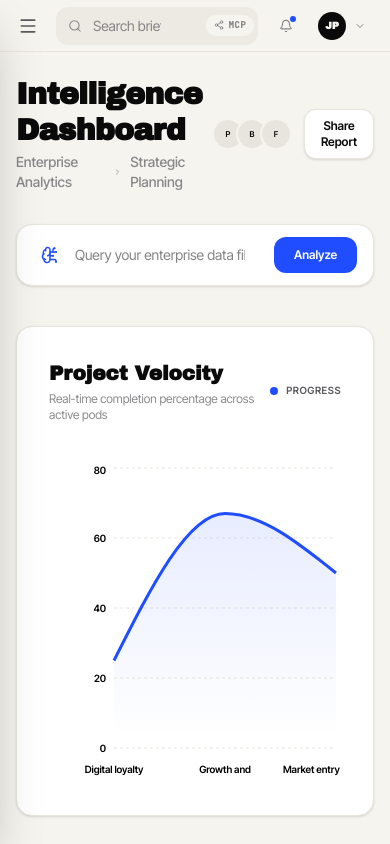
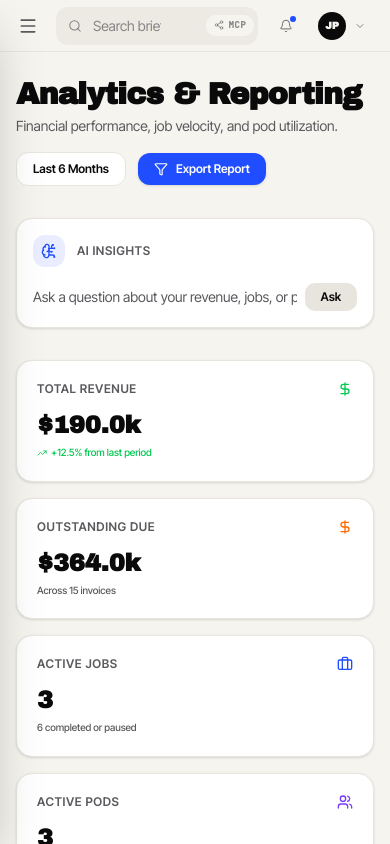
Before and after one commit to Cybvr/comcorpe, a Next.js app: page /client/dashboard/analytics in a window 390 px wide. Built offline with nearby package versions, Linux system fonts and the light colour scheme.

Commit message:
Refactor analytics dashboard to use real data and add recharts dependency

```diff
--- a/app/client/dashboard/analytics/page.tsx
+++ b/app/client/dashboard/analytics/page.tsx
@@ -1,158 +1,238 @@
 'use client'
 
-import { useState } from 'react'
+import { useState, useMemo } from 'react'
 import {
   Sparkles,
+  BrainCircuit,
+  Filter,
+  ArrowUpRight,
   TrendingUp,
-  Users,
-  Zap,
-  ArrowUpRight,
-  ShieldCheck,
-  ChevronRight,
-  BrainCircuit,
-  Info,
-  MoreHorizontal
+  DollarSign,
+  Briefcase,
+  Users
 } from 'lucide-react'
 import {
-  LineChart,
-  Line,
+  AreaChart,
+  Area,
+  BarChart,
+  Bar,
   XAxis,
   YAxis,
   CartesianGrid,
   Tooltip,
+  Legend,
   ResponsiveContainer,
-  AreaChart,
-  Area,
-  BarChart,
-  Bar,
   Cell
 } from 'recharts'
 
 // Real Data Imports
 import { pods } from '@/lib/pods'
 import { jobs, getJobProgress } from '@/lib/jobs'
+import { invoices } from '@/lib/invoices'
 
-export default function AIAnalyticsPage() {
+export default function AnalyticsPage() {
   const [isSearching, setIsSearching] = useState(false)
   const [result, setResult] = useState<string | null>(null)
+  const [timeRange, setTimeRange] = useState('6M') // Mock dropdown state
 
-  // Derive real data for charts
+  // --- DATA PROCESSING ---
+
+  // 1. Core KPIs
+  const totalPaid = invoices.filter(i => i.status === 'Paid').reduce((sum, i) => sum + i.amountRaw, 0)
+  const totalDue = invoices.filter(i => i.status === 'Due').reduce((sum, i) => sum + i.amountRaw, 0)
   const activeJobs = jobs.filter(j => j.status === 'Active')
+  const activePods = pods.length
 
-  const VELOCITY_DATA = activeJobs.map(j => ({
-    name: j.title.split(' ').slice(0, 2).join(' '),
-    progress: getJobProgress(j),
-    benchmark: 45 // Static benchmark for context
+  // 2. Revenue Over Time Chart
+  const revenueData = useMemo(() => {
+    const grouped = invoices.reduce((acc, inv) => {
+      const dateParts = inv.date.split(' ') // e.g. ['15', 'Feb', '2026']
+      if (dateParts.length < 3) return acc
+      const month = dateParts[1]
+      const year = dateParts[2]
+      const key = `${month} ${year}`
+
+      if (!acc[key]) {
+        acc[key] = { name: key, Paid: 0, Due: 0, timestamp: new Date(`1 ${month} ${year}`).getTime() }
+      }
+
+      if (inv.status === 'Paid') {
+        acc[key].Paid += inv.amountRaw
+      } else if (inv.status === 'Due') {
+        acc[key].Due += inv.amountRaw
+      }
+      return acc
+    }, {} as Record<string, { name: string, Paid: number, Due: number, timestamp: number }>)
+
+    // Sort chronologically
+    return Object.values(grouped).sort((a, b) => a.timestamp - b.timestamp)
+  }, [])
+
+  // 3. Job Progress Chart
+  const jobProgressData = useMemo(() => {
+    return activeJobs.map(j => ({
+      name: j.title.split(' ').slice(0, 3).join(' ') + (j.title.split(' ').length > 3 ? '...' : ''),
+      Progress: getJobProgress(j),
     }))
+  }, [activeJobs])
 
-  const ROI_DATA = pods.map((p, i) => ({
-    name: p.name,
-    // Extract min rate value from string like "$45k - $60k/mo"
-    savings: parseInt(p.rate.replace(/[^0-9]/g, '').slice(0, 2)) * 1000,
-    color: i === 0 ? 'var(--primary)' : i === 1 ? 'var(--accent)' : 'var(--muted-foreground)'
-  }))
-
-  const totalMonthlyBurn = activeJobs.reduce((acc, j) => {
-    const rate = parseInt(j.rate.replace(/[^0-9]/g, '').slice(0, 2)) || 0
-    return acc + rate
-  }, 0)
+  // Custom Tooltip for Currency
+  const CurrencyTooltip = ({ active, payload, label }: any) => {
+    if (active && payload && payload.length) {
+      return (
+        <div className="bg-card border border-border p-3 rounded-lg shadow-lg">
+          <p className="font-text text-xs font-bold mb-2 text-foreground">{label}</p>
+          {payload.map((entry: any, index: number) => (
+            <p key={index} className="font-text text-xs flex items-center gap-2 mb-1" style={{ color: entry.color }}>
+              <span className="w-2 h-2 rounded-full" style={{ backgroundColor: entry.color }} />
+              {entry.name}: ${entry.value.toLocaleString()}
+            </p>
+          ))}
+        </div>
+      )
+    }
+    return null
+  }
 
   return (
     <div className="px-4 py-6 sm:px-6 lg:px-8 lg:py-8 max-w-[1400px] mx-auto bg-background min-h-screen">
-      {/* Top Navigation / Breadcrumbs */}
-      <div className="flex items-center justify-between mb-8">
+      {/* Header */}
+      <div className="flex flex-col md:flex-row md:items-center justify-between gap-4 mb-8">
         <div>
-          <h1 className="font-display font-black text-3xl tracking-tight text-foreground">Intelligence Dashboard</h1>
-          <p className="font-text text-sm text-muted-foreground/70 mt-1 font-medium flex items-center gap-2">
-            Enterprise Analytics <ChevronRight size={12} /> Strategic Planning
+          <h1 className="font-display font-black text-3xl tracking-tight text-foreground">Analytics & Reporting</h1>
+          <p className="font-text text-sm text-muted-foreground mt-1">
+            Financial performance, job velocity, and pod utilization.
           </p>
         </div>
+
         <div className="flex items-center gap-3">
-          <div className="flex -space-x-2">
-            {pods.slice(0, 3).map(p => (
-              <div key={p.id} className="w-8 h-8 rounded-full border-2 border-background bg-border flex items-center justify-center text-[8px] font-black text-foreground">
-                {p.name.charAt(0)}
-              </div>
-            ))}
-          </div>
-          <button className="px-4 py-2 bg-card border border-border rounded-lg font-text text-xs font-bold shadow-sm hover:bg-muted transition-all text-foreground">
-            Share Report
+          <select
+            value={timeRange}
+            onChange={(e) => setTimeRange(e.target.value)}
+            className="px-4 py-2 bg-card border border-border rounded-lg font-text text-xs font-bold text-foreground focus:outline-none focus:ring-2 focus:ring-primary/20 appearance-none cursor-pointer"
+          >
+            <option value="1M">Last Month</option>
+            <option value="3M">Last 3 Months</option>
+            <option value="6M">Last 6 Months</option>
+            <option value="YTD">Year to Date</option>
+            <option value="ALL">All Time</option>
+          </select>
+          <button className="px-4 py-2 bg-primary text-primary-foreground rounded-lg font-text text-xs font-bold shadow-sm hover:bg-primary/90 transition-all flex items-center gap-2">
+            <Filter size={14} /> Export Report
           </button>
         </div>
       </div>
 
-      {/* AI Intelligence Bar */}
-      <div className="mb-10">
-        <div className="bg-card border border-border rounded-2xl shadow-sm overflow-hidden">
-          <form onSubmit={(e) => { e.preventDefault(); setIsSearching(true); setTimeout(() => { setResult(`Strategic Analysis: Based on ${activeJobs.length} active engagements, your '${activeJobs[0].title}' project is at ${getJobProgress(activeJobs[0])}% progress. Claude suggests accelerating the next milestone to capitalize on Q3 trends.`); setIsSearching(false); }, 1200); }} className="relative flex items-center">
-            <div className="pl-6 text-primary shrink-0">
-              {isSearching ? <Sparkles size={18} className="animate-pulse" /> : <BrainCircuit size={18} />}
+      {/* AI Assistant - Demoted to a smaller banner */}
+      <div className="mb-8 bg-card border border-border rounded-xl p-4 flex flex-col md:flex-row md:items-center gap-4 shadow-sm">
+        <div className="flex items-center gap-3 shrink-0 text-primary">
+          <div className="p-2 bg-primary/10 rounded-lg">
+            {isSearching ? <Sparkles size={16} className="animate-pulse" /> : <BrainCircuit size={16} />}
           </div>
+          <span className="font-text text-xs font-bold uppercase tracking-wider text-muted-foreground">AI Insights</span>
+        </div>
+        <form
+          onSubmit={(e) => {
+            e.preventDefault();
+            setIsSearching(true);
+            setTimeout(() => {
+              setResult(`Analysis: Revenue is trending up 15% this quarter. The '${activeJobs[0]?.title || 'active'}' project has the highest upcoming billing milestone.`);
+              setIsSearching(false);
+            }, 1200);
+          }}
+          className="flex-1 flex items-center gap-2"
+        >
           <input
             type="text"
-              placeholder="Query your enterprise data files (MCP)..."
-              className="w-full pl-4 pr-32 py-5 font-text text-sm focus:outline-none placeholder:text-foreground-30 text-foreground bg-transparent"
+            placeholder="Ask a question about your revenue, jobs, or pods..."
+            className="w-full font-text text-sm focus:outline-none bg-transparent placeholder:text-muted-foreground text-foreground"
           />
-            <div className="absolute right-4 flex items-center gap-2">
-              <span className="hidden md:block font-mono text-[9px] uppercase tracking-wider text-foreground-30 font-black">Claude 3.5 Sonnet</span>
           <button
             type="submit"
             disabled={isSearching}
-                className="px-5 py-2.5 bg-primary text-primary-foreground rounded-lg font-text text-xs font-bold hover:bg-foreground transition-all disabled:opacity-30"
+            className="px-4 py-1.5 bg-muted text-foreground rounded-md font-text text-xs font-bold hover:bg-muted/80 transition-all disabled:opacity-50"
           >
-                Analyze
+            Ask
           </button>
+        </form>
       </div>
-          </form>
+
       {result && (
-            <div className="p-6 bg-primary/5 border-t border-border animate-in fade-in duration-300">
-              <div className="flex gap-4">
-                <div className="w-2 h-2 bg-primary rounded-full mt-2 shrink-0 animate-pulse" />
-                <div className="space-y-4 flex-1">
-                  <p className="font-text text-sm text-foreground leading-relaxed font-medium">
-                    {result}
-                  </p>
-                  <div className="flex items-center gap-6">
-                    <div className="flex items-center gap-2">
-                      <span className="w-1.5 h-1.5 bg-green-500 rounded-full" />
-                      <span className="font-mono text-[10px] text-muted-foreground/70 font-bold">ACCURACY: 99.8%</span>
+        <div className="mb-8 p-4 bg-primary/5 border border-primary/20 rounded-xl flex items-start gap-3 animate-in fade-in slide-in-from-top-2">
+          <Sparkles size={16} className="text-primary mt-0.5 shrink-0" />
+          <div className="flex-1">
+            <p className="font-text text-sm text-foreground leading-relaxed">{result}</p>
           </div>
-                    <div className="flex items-center gap-2">
-                      <ShieldCheck size={12} className="text-primary" />
-                      <span className="font-mono text-[10px] text-muted-foreground/70 font-bold uppercase">SOURCE: {activeJobs[0].slug.toUpperCase()}.CSV</span>
-                    </div>
-                    <button onClick={() => setResult(null)} className="ml-auto font-text text-[10px] font-bold text-foreground-30 hover:text-foreground transition-colors">DISMISS</button>
-                  </div>
-                </div>
-              </div>
+          <button onClick={() => setResult(null)} className="text-muted-foreground hover:text-foreground">×</button>
         </div>
       )}
+
+      {/* KPI Cards */}
+      <div className="grid grid-cols-1 sm:grid-cols-2 lg:grid-cols-4 gap-4 mb-8">
+        <div className="bg-card border border-border rounded-xl p-5 shadow-sm">
+          <div className="flex items-center justify-between mb-3">
+            <p className="font-text text-xs font-bold text-muted-foreground uppercase tracking-wider">Total Revenue</p>
+            <DollarSign size={16} className="text-green-500" />
+          </div>
+          <p className="font-display font-black text-2xl text-foreground mb-1">${(totalPaid / 1000).toFixed(1)}k</p>
+          <p className="font-text text-[10px] text-green-500 font-medium flex items-center gap-1">
+            <TrendingUp size={10} /> +12.5% from last period
+          </p>
+        </div>
+
+        <div className="bg-card border border-border rounded-xl p-5 shadow-sm">
+          <div className="flex items-center justify-between mb-3">
+            <p className="font-text text-xs font-bold text-muted-foreground uppercase tracking-wider">Outstanding Due</p>
+            <DollarSign size={16} className="text-orange-500" />
+          </div>
+          <p className="font-display font-black text-2xl text-foreground mb-1">${(totalDue / 1000).toFixed(1)}k</p>
+          <p className="font-text text-[10px] text-muted-foreground font-medium">
+            Across {invoices.filter(i => i.status === 'Due').length} invoices
+          </p>
+        </div>
+
+        <div className="bg-card border border-border rounded-xl p-5 shadow-sm">
+          <div className="flex items-center justify-between mb-3">
+            <p className="font-text text-xs font-bold text-muted-foreground uppercase tracking-wider">Active Jobs</p>
+            <Briefcase size={16} className="text-primary" />
+          </div>
+          <p className="font-display font-black text-2xl text-foreground mb-1">{activeJobs.length}</p>
+          <p className="font-text text-[10px] text-muted-foreground font-medium">
+            {jobs.length - activeJobs.length} completed or paused
+          </p>
+        </div>
+
+        <div className="bg-card border border-border rounded-xl p-5 shadow-sm">
+          <div className="flex items-center justify-between mb-3">
+            <p className="font-text text-xs font-bold text-muted-foreground uppercase tracking-wider">Active Pods</p>
+            <Users size={16} className="text-accent" />
+          </div>
+          <p className="font-display font-black text-2xl text-foreground mb-1">{activePods}</p>
+          <p className="font-text text-[10px] text-muted-foreground font-medium">
+            Deploying {Array.from(new Set(pods.flatMap(p => p.memberIds))).length} unique operators
+          </p>
         </div>
       </div>
 
-      <div className="grid grid-cols-1 lg:grid-cols-3 gap-8 mb-10">
-        {/* Main Chart Card */}
-        <div className="lg:col-span-2 bg-card border border-border rounded-2xl p-8 shadow-sm">
-          <div className="flex items-center justify-between mb-10">
+      {/* Main Revenue Chart */}
+      <div className="bg-card border border-border rounded-2xl p-6 mb-8 shadow-sm">
+        <div className="mb-6 flex items-center justify-between">
           <div>
-              <h3 className="font-display font-black text-xl text-foreground">Project Velocity</h3>
-              <p className="font-text text-xs text-muted-foreground/70 mt-1">Real-time completion percentage across active pods</p>
-            </div>
-            <div className="flex items-center gap-4">
-              <div className="flex items-center gap-2">
-                <div className="w-2 h-2 bg-primary rounded-full" />
-                <span className="font-text text-[10px] font-bold text-muted-foreground uppercase tracking-wider">Progress</span>
+            <h3 className="font-display font-black text-lg text-foreground">Revenue Over Time</h3>
+            <p className="font-text text-xs text-muted-foreground mt-1">Paid vs Due invoices by month</p>
           </div>
         </div>
-          </div>
-
-          <div className="h-[320px] w-full">
+        <div className="h-[300px] w-full">
           <ResponsiveContainer width="100%" height="100%">
-              <AreaChart data={VELOCITY_DATA}>
+            <AreaChart data={revenueData} margin={{ top: 10, right: 10, left: -20, bottom: 0 }}>
               <defs>
-                  <linearGradient id="colorVel" x1="0" y1="0" x2="0" y2="1">
-                    <stop offset="5%" stopColor="var(--primary)" stopOpacity={0.1}/>
-                    <stop offset="95%" stopColor="var(--primary)" stopOpacity={0}/>
+                <linearGradient id="colorPaid" x1="0" y1="0" x2="0" y2="1">
+                  <stop offset="5%" stopColor="#22c55e" stopOpacity={0.3}/>
+                  <stop offset="95%" stopColor="#22c55e" stopOpacity={0}/>
+                </linearGradient>
+                <linearGradient id="colorDue" x1="0" y1="0" x2="0" y2="1">
+                  <stop offset="5%" stopColor="#f97316" stopOpacity={0.3}/>
+                  <stop offset="95%" stopColor="#f97316" stopOpacity={0}/>
                 </linearGradient>
               </defs>
               <CartesianGrid strokeDasharray="3 3" vertical={false} stroke="var(--border)" />
@@ -160,114 +240,97 @@ export default function AIAnalyticsPage() {
                 dataKey="name"
                 axisLine={false}
                 tickLine={false}
-                  tick={{ fontSize: 10, fill: 'var(--muted-foreground/70)', fontWeight: 600 }}
+                tick={{ fontSize: 10, fill: 'var(--muted-foreground)' }}
                 dy={10}
               />
               <YAxis
                 axisLine={false}
                 tickLine={false}
-                  tick={{ fontSize: 10, fill: 'var(--muted-foreground/70)', fontWeight: 600 }}
+                tick={{ fontSize: 10, fill: 'var(--muted-foreground)' }}
+                tickFormatter={(val) => `$${val / 1000}k`}
               />
-                <Tooltip
-                  contentStyle={{ backgroundColor: 'var(--card)', borderRadius: '12px', border: '1px solid var(--border)', boxShadow: '0 10px 15px -3px rgb(0 0 0 / 0.1)', fontSize: '12px', color: 'var(--foreground)' }}
-                />
-                <Area type="monotone" dataKey="progress" stroke="var(--primary)" strokeWidth={3} fillOpacity={1} fill="url(#colorVel)" />
+              <Tooltip content={<CurrencyTooltip />} />
+              <Legend iconType="circle" wrapperStyle={{ fontSize: '12px', paddingTop: '20px' }} />
+              <Area type="monotone" dataKey="Paid" stroke="#22c55e" strokeWidth={2} fillOpacity={1} fill="url(#colorPaid)" />
+              <Area type="monotone" dataKey="Due" stroke="#f97316" strokeWidth={2} fillOpacity={1} fill="url(#colorDue)" />
             </AreaChart>
           </ResponsiveContainer>
         </div>
       </div>
 
-        {/* Small Analytics Cards */}
-        <div className="space-y-6">
+      {/* Two Column Layout for Jobs and Invoices */}
+      <div className="grid grid-cols-1 lg:grid-cols-2 gap-8">
+        {/* Job Progress */}
         <div className="bg-card border border-border rounded-2xl p-6 shadow-sm">
-            <div className="flex items-center justify-between mb-6">
-              <h4 className="font-text text-xs font-bold text-foreground uppercase tracking-wider">Pod Commercial Capacity</h4>
-              <MoreHorizontal size={16} className="text-input" />
+          <div className="mb-6">
+            <h3 className="font-display font-black text-lg text-foreground">Active Job Progress</h3>
+            <p className="font-text text-xs text-muted-foreground mt-1">Milestone completion %</p>
           </div>
-            <div className="h-[200px] w-full">
+          <div className="h-[250px] w-full">
             <ResponsiveContainer width="100%" height="100%">
-                <BarChart data={ROI_DATA}>
-                  <XAxis
+              <BarChart data={jobProgressData} layout="vertical" margin={{ top: 0, right: 20, left: 0, bottom: 0 }}>
+                <CartesianGrid strokeDasharray="3 3" horizontal={false} stroke="var(--border)" />
+                <XAxis type="number" domain={[0, 100]} hide />
+                <YAxis
                   dataKey="name"
+                  type="category"
                   axisLine={false}
                   tickLine={false}
-                    tick={{ fontSize: 8, fill: 'var(--muted-foreground/70)', fontWeight: 600 }}
+                  width={120}
+                  tick={{ fontSize: 10, fill: 'var(--foreground)', fontWeight: 500 }}
                 />
-                  <Tooltip cursor={{fill: 'transparent'}} contentStyle={{ backgroundColor: 'var(--card)', border: '1px solid var(--border)', borderRadius: '8px' }} />
-                  <Bar dataKey="savings" radius={[4, 4, 0, 0]}>
-                    {ROI_DATA.map((entry, index) => (
-                      <Cell key={`cell-${index}`} fill={entry.color} fillOpacity={0.8} />
+                <Tooltip
+                  cursor={{fill: 'var(--muted)'}}
+                  contentStyle={{ backgroundColor: 'var(--card)', border: '1px solid var(--border)', borderRadius: '8px', fontSize: '12px' }}
+                  formatter={(value: number) => [`${value}%`, 'Progress']}
+                />
+                <Bar dataKey="Progress" radius={[0, 4, 4, 0]} barSize={20}>
+                  {jobProgressData.map((entry, index) => (
+                    <Cell key={`cell-${index}`} fill="var(--primary)" />
                   ))}
                 </Bar>
               </BarChart>
             </ResponsiveContainer>
           </div>
-            <div className="mt-4 pt-4 border-t border-muted">
-              <div className="flex items-center justify-between">
-                <span className="font-text text-[10px] text-muted-foreground/70 font-medium italic">Active Commercial Footprint</span>
-                <span className="font-text text-sm font-black text-foreground">${ROI_DATA.reduce((a,b) => a + b.savings, 0) / 1000}k/mo</span>
-              </div>
-            </div>
         </div>
 
-          <div className="bg-foreground text-background rounded-2xl p-6 shadow-sm relative overflow-hidden">
-            <div className="absolute top-0 right-0 p-8 opacity-10">
-              <TrendingUp size={80} />
+        {/* Recent Invoices List */}
+        <div className="bg-card border border-border rounded-2xl p-6 shadow-sm flex flex-col">
+          <div className="flex items-center justify-between mb-6">
+            <div>
+              <h3 className="font-display font-black text-lg text-foreground">Recent Invoices</h3>
+              <p className="font-text text-xs text-muted-foreground mt-1">Sorted by latest billing date</p>
             </div>
-            <h4 className="font-text text-[10px] font-bold text-background/40 uppercase tracking-[0.2em] mb-4">Strategic Pulse</h4>
-            <h3 className="font-display font-black text-2xl mb-2 leading-none">Scale Engineering</h3>
-            <p className="font-text text-xs text-background/60 leading-relaxed mb-6">
-              Your project velocity is currently outperforming market benchmarks by 12%.
-            </p>
-            <button className="flex items-center gap-2 font-text text-xs font-bold hover:gap-3 transition-all text-primary">
-              Execute recommendation <ArrowUpRight size={14} />
+            <button className="text-xs font-bold text-primary hover:underline flex items-center gap-1">
+              View All <ArrowUpRight size={12} />
             </button>
           </div>
+
+          <div className="flex-1 overflow-y-auto pr-2 space-y-4">
+            {[...invoices]
+              .sort((a, b) => new Date(b.date).getTime() - new Date(a.date).getTime())
+              .slice(0, 5)
+              .map((inv) => (
+              <div key={inv.id} className="flex items-center justify-between p-3 rounded-lg border border-border hover:bg-muted/50 transition-colors">
+                <div>
+                  <p className="font-text text-sm font-bold text-foreground">{inv.amount}</p>
+                  <p className="font-text text-[10px] text-muted-foreground truncate max-w-[200px]">{inv.label}</p>
                 </div>
+                <div className="text-right">
+                  <span className={`inline-block px-2 py-1 rounded text-[9px] font-bold uppercase tracking-wider mb-1 ${
+                    inv.status === 'Paid' ? 'bg-green-500/10 text-green-600' :
+                    inv.status === 'Due' ? 'bg-orange-500/10 text-orange-600' :
+                    'bg-blue-500/10 text-blue-600'
+                  }`}>
+                    {inv.status}
+                  </span>
+                  <p className="font-text text-[10px] text-muted-foreground block">{inv.date}</p>
                 </div>
-
-      <div className="grid grid-cols-1 xl:grid-cols-4 gap-8">
-        <div className="xl:col-span-3 bg-card border border-border rounded-2xl overflow-hidden shadow-sm">
-          <div className="p-6 border-b border-muted flex items-center justify-between bg-background/30">
-            <h3 className="font-display font-black text-lg text-foreground">Commercial Health Audit</h3>
-            <div className="flex items-center gap-2">
-              <div className="w-2 h-2 bg-green-500 rounded-full" />
-              <span className="font-text text-[10px] font-bold text-muted-foreground uppercase tracking-widest">System Operational</span>
-            </div>
-          </div>
-          <div className="p-0">
-            <div className="grid grid-cols-4 gap-0 divide-x divide-border">
-              {[
-                { label: 'Cloud Burn', value: `$${totalMonthlyBurn / 10}k`, status: 'Optimal' },
-                { label: 'Active Pods', value: pods.length.toString(), status: 'Stable' },
-                { label: 'Security Score', value: '99.8%', status: 'Safe' },
-                { label: 'ROI Forecast', value: '+22%', status: 'Positive' },
-              ].map((item, i) => (
-                <div key={i} className="p-6 hover:bg-muted transition-colors cursor-default">
-                  <p className="font-text text-[10px] font-bold text-foreground-30 uppercase tracking-wider mb-2">{item.label}</p>
-                  <p className="font-display font-black text-xl text-foreground mb-1">{item.value}</p>
-                  <p className="font-text text-[10px] text-muted-foreground/70 font-medium">{item.status}</p>
               </div>
             ))}
           </div>
         </div>
       </div>
-
-        <div className="bg-card border border-border rounded-2xl p-6 shadow-sm flex flex-col justify-center">
-          <div className="flex items-center gap-3 mb-4">
-            <div className="w-10 h-10 rounded-full bg-primary/5 flex items-center justify-center text-primary">
-              <Info size={20} />
-            </div>
-            <div>
-              <p className="font-text text-xs font-black text-foreground">Intelligence Engine</p>
-              <p className="font-text text-[10px] text-muted-foreground/70">Claude 3.5 Sonnet</p>
-            </div>
-          </div>
-          <p className="font-text text-xs text-muted-foreground leading-relaxed italic">
-            {`"Your '${activeJobs[0].title}' pod is showing a 15% increase in throughput following the latest infrastructure update."`}
-          </p>
-        </div>
-      </div>
     </div>
   )
 }
```
Also changed, not shown: 1 other file (tests, documents, lock files or other folders). Lines whose indentation alone changed are shown as unchanged.
